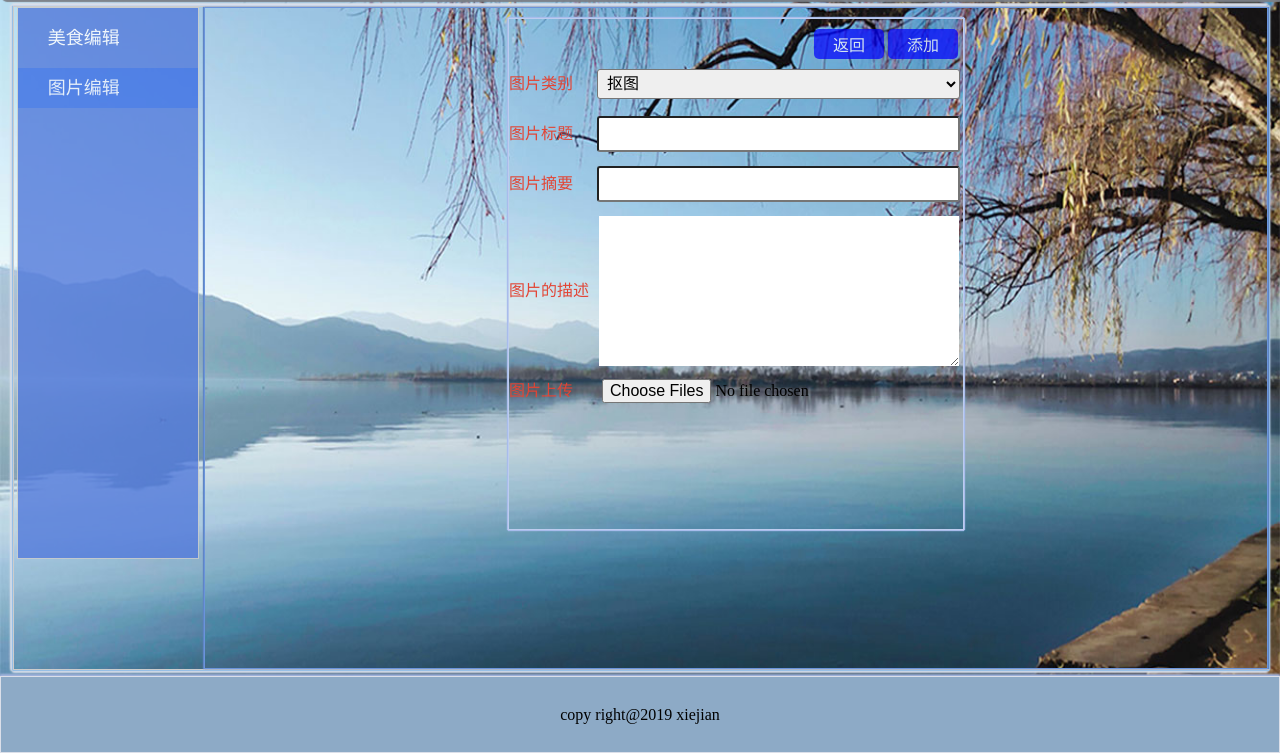
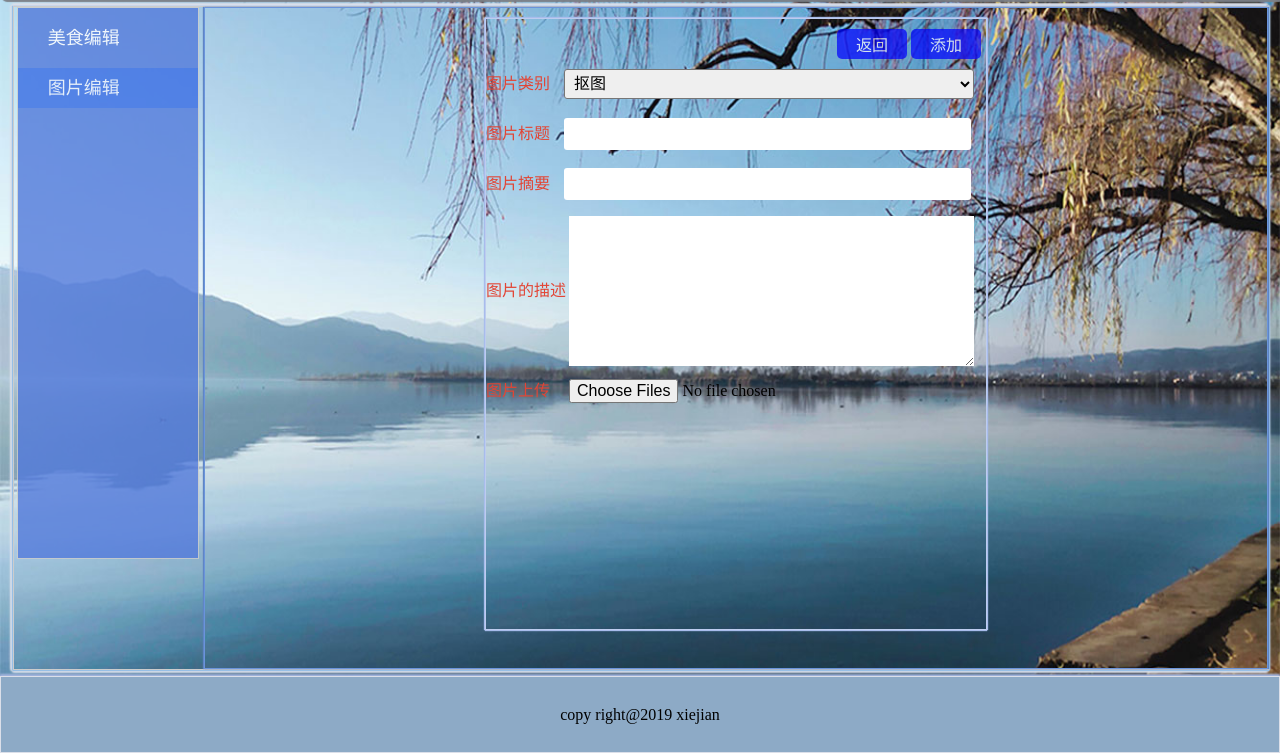
Before and after one commit to xiejian1/Designer, a Flask app: page /pictureedit/ in a window 1280 px wide. Shown: the part 82-835 px from the top of the page. Run offline with Flask 2, Linux system fonts and the light colour scheme.

```diff
--- a/flaskdemo/templates/microblog/pictureedit.html
+++ b/flaskdemo/templates/microblog/pictureedit.html
@@ -63,8 +63,8 @@
 }
 .item{
   margin-top:10px;
-  min-width:400px;
-  min-height:500px;
+  width:500px;
+  min-height:600px;
   padding-top:10px;
   border:1px solid rgb(189,204,238);
   box-shadow:1px 0 1px rgb(168,188,236),
@@ -83,8 +83,8 @@
   color:#e24535;
 }
 .food_type input{
-  margin-left: 20px;
-  width: 349px;
+  margin-left: 10px;
+  width: 397px;
   height:30px;
   border-radius:3px;
   padding-left:5px;
@@ -92,10 +92,11 @@
   font-size:16px;
   font-family:Microsoft YaHei;
   margin-right: 3px;
+  border:0px;
 }
 .food_type select{
-  margin-left: 20px;
-  width: 363px;
+  margin-left: 10px;
+  width: 410px;
   height:30px;
   border-radius:3px;
   padding-left:5px;
@@ -116,10 +117,10 @@
 }
  textarea{
    min-height:150px;
-   width:350px;
+   width:395px;
    padding-left:5px;
    padding-right:5px;
-   margin-left:10px;
+   margin-left:3px;
    margin-right:3px;
    border-width:0px;
    padding-top:0px;
@@ -144,6 +145,11 @@
   color:white;
   font-size:16px;
   opacity:0.7;
+}
+#img-box{
+   display:flex;
+   flex-direction:row;
+   flex-wrap:wrap;
 }
 </style>
 {% endblock %}
@@ -254,7 +260,8 @@
                     this.parentNode.style.display = 'block';
                     var oParent = this.parentNode;
                     if(nowHeight){
-                        oParent.style.paddingTop = (oParent.offsetHeight - nowHeight)/2 + 'px';
+                        oParent.style.paddingTop = '3px';
+                        oParent.style.paddingLeft = '3px';
                     }
                 }
 			}
@@ -278,7 +285,7 @@
 	}
  }
  function ReSizePic(ThisPic) {
-    var RePicWidth = 200; //这里修改为您想显示的宽度值
+    var RePicWidth = 80; //这里修改为您想显示的宽度值
     var TrueWidth = ThisPic.width; //图片实际宽度
     var TrueHeight = ThisPic.height; //图片实际高度
     if(TrueWidth>TrueHeight){
@@ -292,6 +299,7 @@
         //宽小于高
         var reHeight = RePicWidth;
         ThisPic.height = reHeight;
+        ThisPic.style.paddingLeft = '3px';
     }
  }
 </script>
--- a/flaskdemo/utils/filters.py
+++ b/flaskdemo/utils/filters.py
@@ -25,3 +25,5 @@ def commentcount(Comment):
     """查询评论的总数"""
     count = Comment.count()
     return count
+
+#首页之取到第一张图片
```
Also changed, not shown: flaskdemo/templates/microblog/foodedit.html (+19 -11 lines), flaskdemo/templates/microblog/picture/comments.html (+10 -3 lines).
